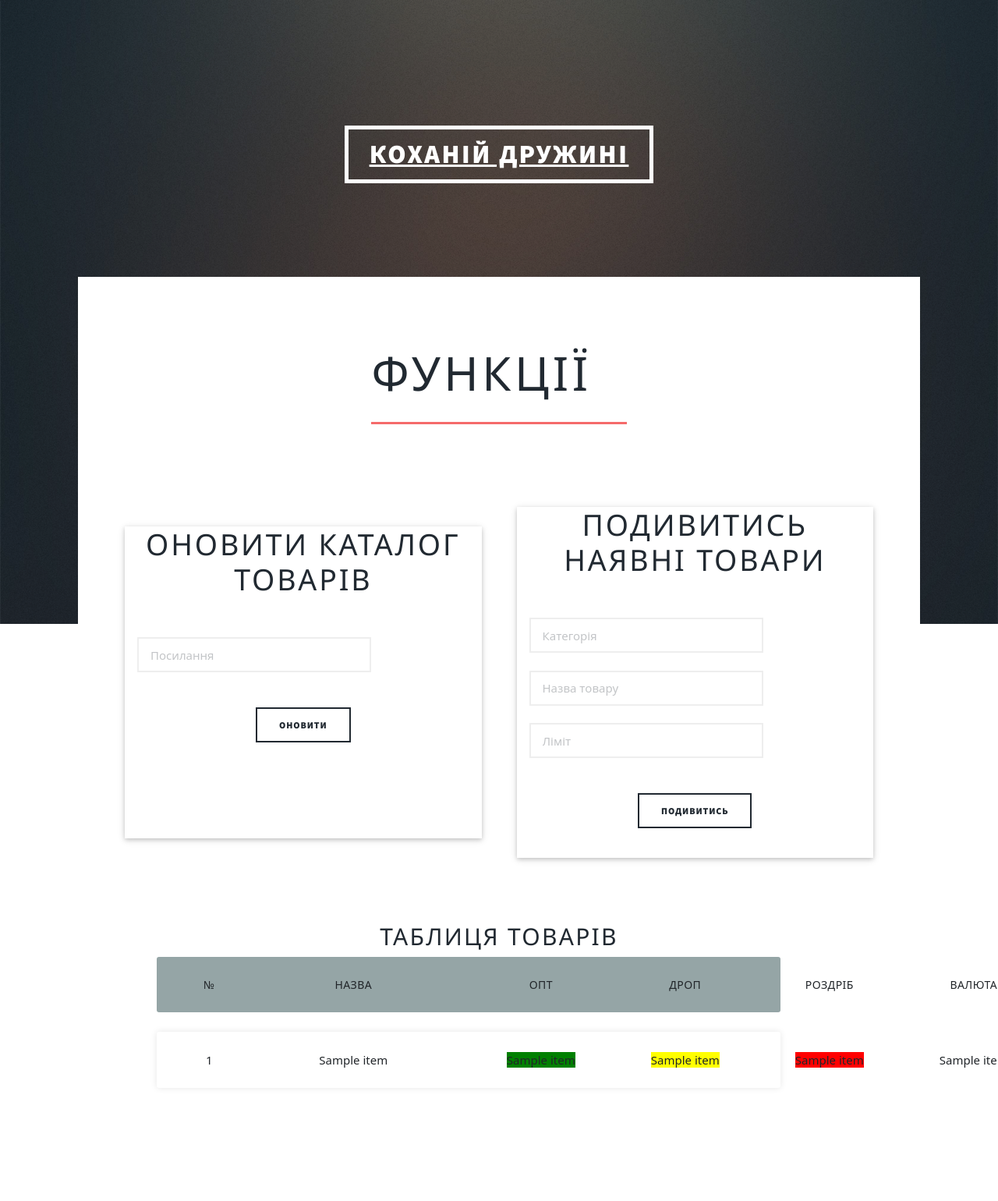
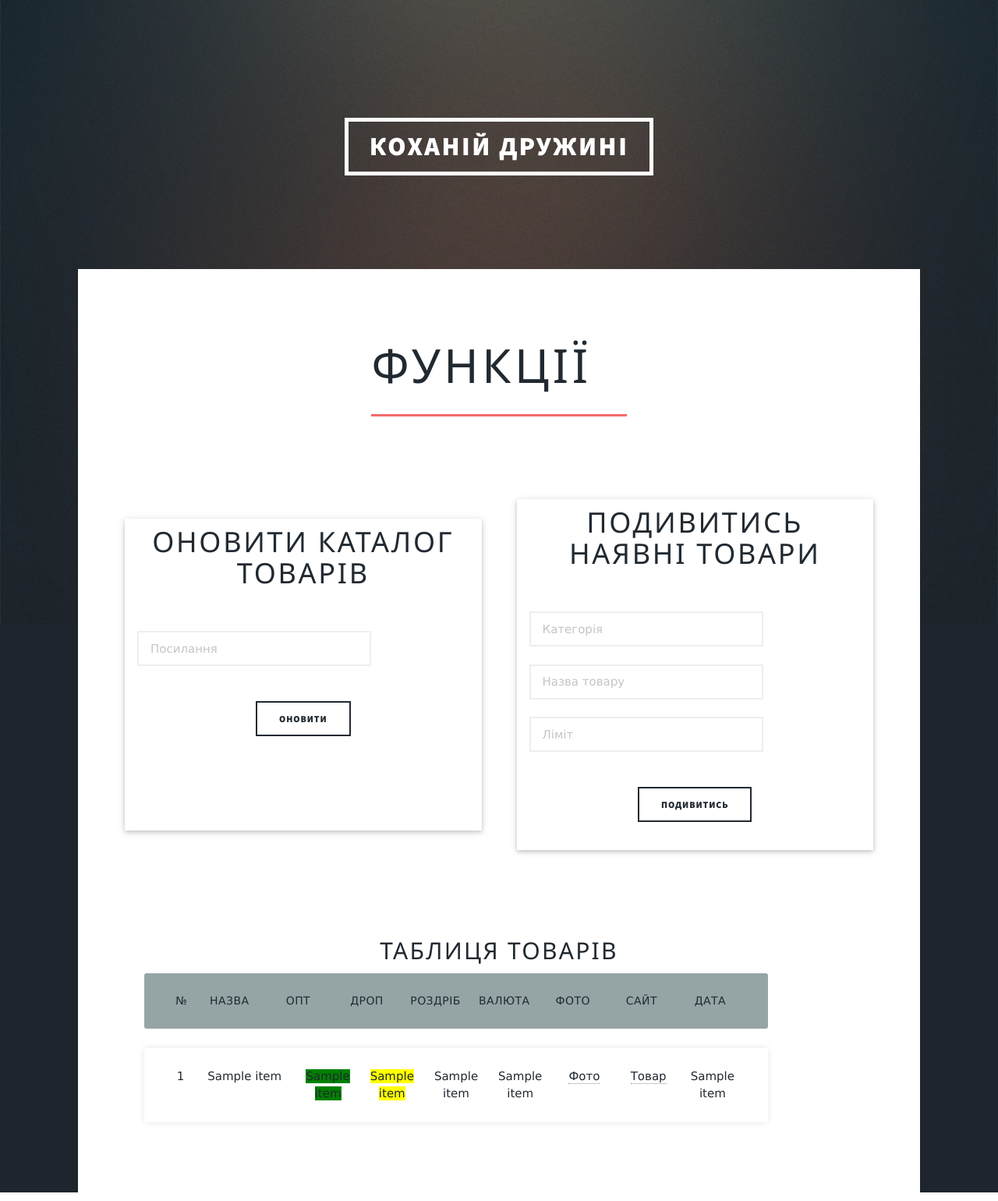
Before and after one commit to flyosprey/Product-Extractor-Flask, a Flask app: template flask_app/templates/home_page.html in a window 1280 px wide. Shown: the whole page at 78% size. Run offline with Flask 2, Linux system fonts and the light colour scheme; the template is opened without the code that fills it: most values are stand-ins (such as "Sample title", 1, 10 or a date in 2020).

Commit message:
Updated templates

```diff
--- a/flask_app/static/styles/home_page/table_results.css
+++ b/flask_app/static/styles/home_page/table_results.css
@@ -25,8 +25,8 @@
 .yellow {
   background-color: yellow;
 }
-.red {
-  background-color: red;
+.blue {
+  background-color: #69696;
 }
 .responsive-table li {
   border-radius: 3px;
--- a/flask_app/templates/home_page.html
+++ b/flask_app/templates/home_page.html
@@ -6,19 +6,18 @@
 -->
 <html>
 	<head>
-		<title>Massively by HTML5 UP</title>
+		<title>PALOCHKA UA</title>
 		<meta charset="utf-8" />
 		<meta name="viewport" content="width=device-width, initial-scale=1, user-scalable=no" />
 		<link rel="stylesheet" href="{{ url_for('static',filename='styles/home_page/main.css') }}" />
 		<link rel="stylesheet" type= "text/css" href= "{{ url_for('static',filename='styles/home_page/table_results.css') }}">
 		<link rel="stylesheet" href="https://www.w3schools.com/w3css/4/w3.css" />
-		<link href="https://cdn.jsdelivr.net/npm/bootstrap@5.0.1/dist/css/bootstrap.min.css" rel="stylesheet" integrity="sha384-+0n0xVW2eSR5OomGNYDnhzAbDsOXxcvSN1TPprVMTNDbiYZCxYbOOl7+AMvyTG2x" crossorigin="anonymous">
 		<noscript><link rel="stylesheet" href="{{ url_for('static',filename='styles/home_page/noscript.css') }}" /></noscript>
 	</head>
 	<body class="is-preload">
-		<nav class="navbar navbar-dark bg-dark">
-			<div class="ms-auto">
-				<a href="{{ url_for('logout') }}" class="btn btn-outline-light mb-1">Logout</a>
+		<nav style="background-color: black;">
+			<div class="col col-1" style="text-align: right;">
+				<button><a href="{{ url_for('logout') }}" style="color: white;">Logout</a></button>
 			</div>
 		</nav>
 
@@ -78,12 +77,12 @@
 									  <ul class="responsive-table">
 										<li class="table-header" style="width: 800px;">
 										  <div class="col col-1">№</div>
-										  <div class="col col-2">Назва</div>
+										  <div class="col col-3">Назва</div>
 										  <div class="col col-3">Опт</div>
 										  <div class="col col-4">Дроп</div>
 										  <div class="col col-4">Роздріб</div>
 										  <div class="col col-4">Валюта</div>
-										  <div class="col col-4">Картинка</div>
+										  <div class="col col-4">Фото</div>
 										  <div class="col col-4">Сайт</div>
 										  <div class="col col-4">Дата</div>
 										</li>
@@ -93,9 +92,9 @@
 											  <div class="col col-2" data-label="Назва">{{ item[2] }}</div>
 											  <div class="col col-3" data-label="Оптова ціна"><span class="green">{{ item[5] }}</span></div>
 											  <div class="col col-4" data-label="Дропшипінгова ціна"><span class="yellow">{{ item[6] }}</span></div>
-											  <div class="col col-4" data-label="Роздрібна ціна"><span class="red">{{ item[7] }}</span></div>
+											  <div class="col col-4" data-label="Роздрібна ціна"><span>{{ item[7] }}</span></div>
 											  <div class="col col-4" data-label="Валюта">{{ item[8] }}</div>
-											  <div class="col col-4" data-label="Посилання на картинку"><a href="{{ item[3] }}">Картинка</a></div>
+											  <div class="col col-4" data-label="Посилання на картинку"><a href="{{ item[3] }}">Фото</a></div>
 											  <div class="col col-4" data-label="Посилання на сайт"><a href="{{ item[4] }}">Товар</a></div>
 											  <div class="col col-4" data-label="Дата збору товара">{{ item[10] }}</div>
 											</li>
@@ -105,8 +104,6 @@
 								{% endif %}
 							</article>
 					</div>
-				<!-- Copyright -->
-					<div id="copyright">
 			</div>
 
 		<!-- Scripts -->
```
Also changed, not shown: flask_app/templates/login_page.html (+5 -5 lines).
